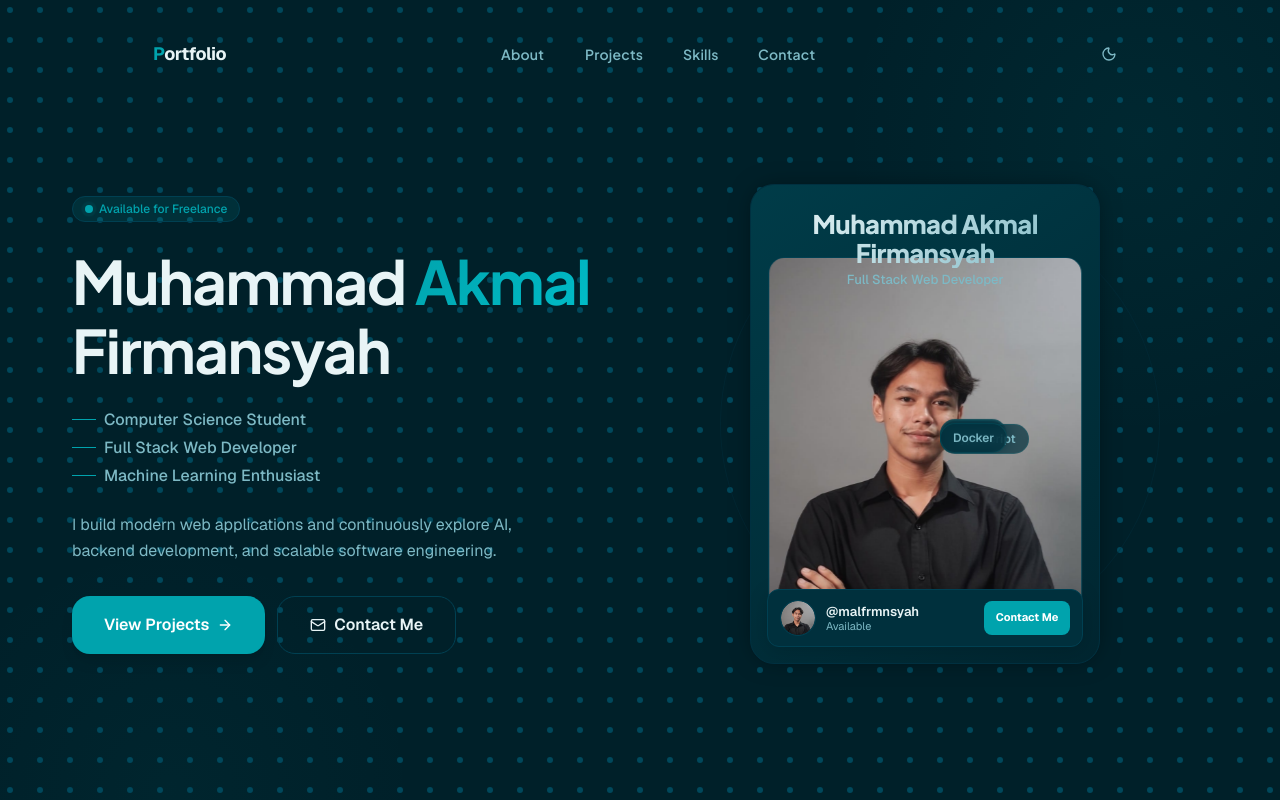
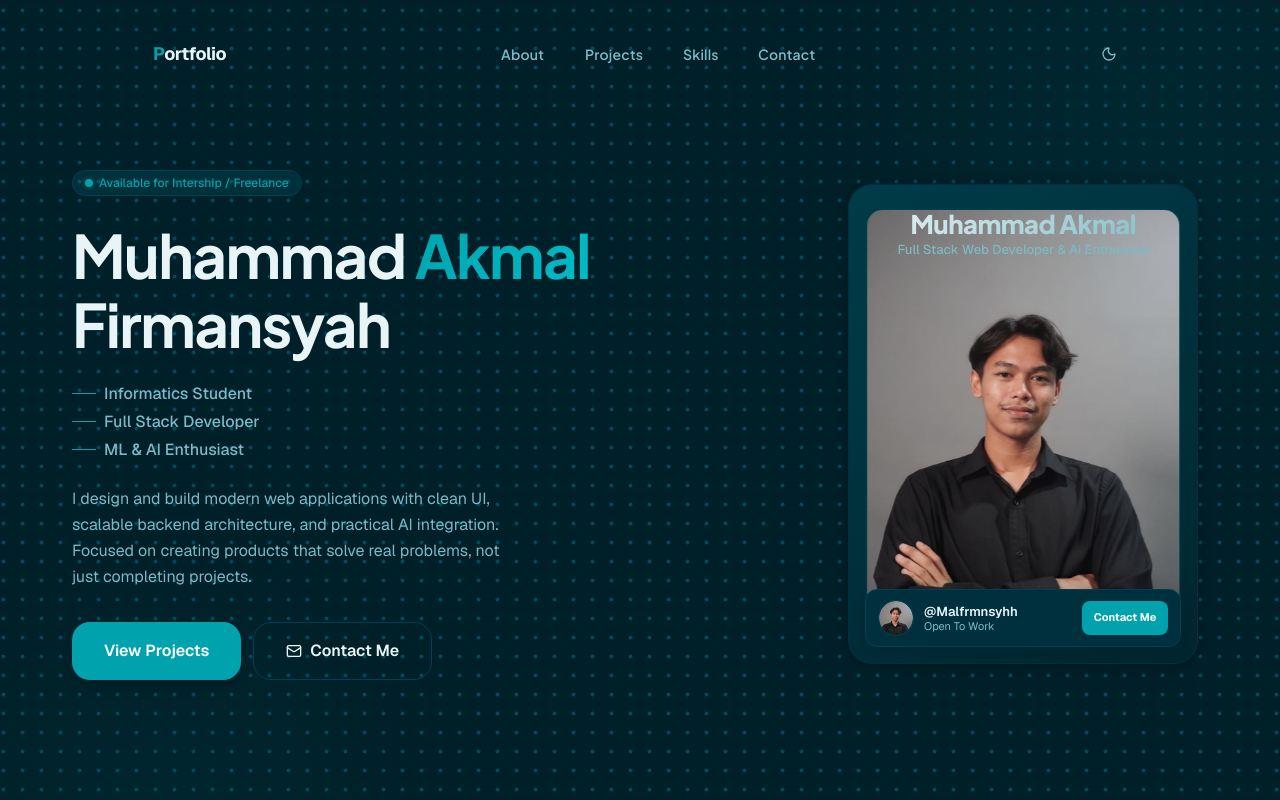
Before and after one commit to Malfrmnsyhh/Portfolio-Me, a Next.js app: page / in a window 1280 px wide. Shown: the top 800 px of the page. Built offline with nearby package versions, Linux system fonts and the light colour scheme.

Commit message:
style: align ProfileCard to balance hero grid layout

```diff
--- a/components/sections/Hero.tsx
+++ b/components/sections/Hero.tsx
@@ -8,9 +8,9 @@ import { DotGrid } from "@/components/ui/DotGrid";
 import ProfileCard from "@/components/ui/ProfileCard";
 
 const roles = [
-  "Computer Science Student",
-  "Full Stack Web Developer",
-  "Machine Learning Enthusiast",
+  "Informatics Student",
+  "Full Stack Developer",
+  "ML & AI Enthusiast",
 ];
 
 const fadeUp = {
@@ -50,8 +50,8 @@ export function Hero() {
 
         {/* Interactive Dot Grid Background */}
         <DotGrid
-          dotSize={6}
-          gap={24}
+          dotSize={4}
+          gap={15}
           proximity={120}
           shockRadius={180}
           shockStrength={15}
@@ -72,7 +72,7 @@ export function Hero() {
                   <span className="animate-ping absolute inline-flex h-full w-full rounded-full bg-[var(--accent)] opacity-75" />
                   <span className="relative inline-flex rounded-full h-2 w-2 bg-[var(--accent)]" />
                 </span>
-                Available for Freelance
+                Available for Intership / Freelance
               </Badge>
             </motion.div>
 
@@ -81,11 +81,12 @@ export function Hero() {
               {...fadeUp}
               transition={{ duration: 0.5, delay: 0.1, ease: "easeOut" }}
             >
-              <h1 className="font-heading text-5xl sm:text-6xl font-extrabold leading-[1.1] tracking-tight text-[var(--text-primary)]">
+              <h1 className="font-heading text-5xl sm:text-6xl font-extrabold leading-[1.1] tracking-tight text-[var(--text-primary)] cursor-default">
                 Muhammad{" "}
                 <span
                   style={{
-                    background: "linear-gradient(135deg, var(--accent), var(--accent-hover))",
+                    background:
+                      "linear-gradient(135deg, var(--accent), var(--accent-hover))",
                     WebkitBackgroundClip: "text",
                     WebkitTextFillColor: "transparent",
                     backgroundClip: "text",
@@ -106,7 +107,7 @@ export function Hero() {
               {roles.map((role, i) => (
                 <motion.p
                   key={role}
-                  className="text-base font-medium text-[var(--text-secondary)] flex items-center gap-2"
+                  className="text-base font-medium text-[var(--text-secondary)] flex items-center gap-2 cursor-default"
                   initial={{ opacity: 0, x: -10 }}
                   animate={{ opacity: 1, x: 0 }}
                   transition={{ delay: 0.3 + i * 0.1, duration: 0.4 }}
@@ -119,12 +120,14 @@ export function Hero() {
 
             {/* Description */}
             <motion.p
-              className="text-base leading-relaxed text-[var(--text-secondary)] max-w-md"
+              className="text-base leading-relaxed text-[var(--text-secondary)] max-w-md cursor-default"
               {...fadeUp}
               transition={{ duration: 0.5, delay: 0.5, ease: "easeOut" }}
             >
-              I build modern web applications and continuously explore AI,
-              backend development, and scalable software engineering.
+              I design and build modern web applications with clean UI, scalable
+              backend architecture, and practical AI integration. Focused on
+              creating products that solve real problems, not just completing
+              projects.
             </motion.p>
 
             {/* CTAs */}
@@ -145,7 +148,6 @@ export function Hero() {
                 }}
               >
                 View Projects
-                <ArrowRight size={16} />
               </Button>
               <Button
                 variant="ghost"
@@ -166,69 +168,30 @@ export function Hero() {
 
           {/* Right: Profile Card Visual */}
           <motion.div
-            className="hidden lg:flex items-center justify-center"
+            className="hidden lg:flex items-center justify-end"
             initial={{ opacity: 0, scale: 0.9 }}
             animate={{ opacity: 1, scale: 1 }}
             transition={{ duration: 0.7, delay: 0.3, ease: "easeOut" }}
           >
-            <div className="relative flex items-center justify-center w-[450px] h-[550px]">
-              {/* Outer rotating ring behind card for depth */}
-              <motion.div
-                className="absolute w-[440px] h-[440px] rounded-full border border-[var(--border-subtle)] opacity-40 pointer-events-none"
-                animate={{ rotate: 360 }}
-                transition={{ duration: 50, repeat: Infinity, ease: "linear" }}
-              />
-
-              {/* The ProfileCard */}
+            <div className="relative flex items-center justify-end w-[360px] h-[500px]">
               <ProfileCard
-                name="Muhammad Akmal Firmansyah"
-                title="Full Stack Web Developer"
-                handle="malfrmnsyah"
-                status="Available"
+                name="Muhammad Akmal"
+                title="Full Stack Web Developer & AI Enthusiast"
+                handle="Malfrmnsyhh"
+                status="Open To Work"
                 avatarUrl="/photo.jpeg"
                 iconUrl="/code-pattern.svg"
                 behindGlowEnabled={true}
                 behindGlowColor="rgba(0, 163, 173, 0.45)"
-                behindGlowSize="50%"
+                behindGlowSize="70%"
                 enableTilt={true}
                 innerGradient="linear-gradient(145deg, rgba(0, 163, 173, 0.1) 0%, rgba(0, 32, 41, 0.65) 100%)"
                 onContactClick={() => {
-                  document.querySelector("#contact")?.scrollIntoView({ behavior: "smooth" });
+                  document
+                    .querySelector("#contact")
+                    ?.scrollIntoView({ behavior: "smooth" });
                 }}
               />
-
-              {/* Floating skill pills around the card */}
-              {[
-                { label: "React", angle: 0, r: 235 },
-                { label: "Next.js", angle: 72, r: 235 },
-                { label: "Python", angle: 144, r: 235 },
-                { label: "TypeScript", angle: 216, r: 235 },
-                { label: "Docker", angle: 288, r: 235 },
-              ].map(({ label, angle, r }) => {
-                const rad = (angle * Math.PI) / 180;
-                const x = Math.round(r * Math.cos(rad));
-                const y = Math.round(r * Math.sin(rad));
-                return (
-                  <motion.div
-                    key={label}
-                    className="absolute text-xs font-semibold px-3 py-1.5 rounded-full border border-[var(--glass-border)] bg-[var(--glass)] text-[var(--text-secondary)] backdrop-blur-sm whitespace-nowrap pointer-events-none"
-                    style={{
-                      left: "50%",
-                      top: "50%",
-                      transform: `translate(calc(-50% + ${x}px), calc(-50% + ${y}px))`,
-                    }}
-                    animate={{ y: [0, -6, 0] }}
-                    transition={{
-                      duration: 3 + angle * 0.01,
-                      repeat: Infinity,
-                      ease: "easeInOut",
-                      delay: angle * 0.005,
-                    }}
-                  >
-                    {label}
-                  </motion.div>
-                );
-              })}
             </div>
           </motion.div>
         </div>
--- a/components/ui/ProfileCard.css
+++ b/components/ui/ProfileCard.css
@@ -254,13 +254,13 @@
 
 .pc-avatar-content .avatar {
   width: 90%;
-  height: 75%;
+  height: 85%;
   object-fit: cover;
   border-radius: 16px;
   border: 1px solid var(--border);
   position: absolute;
   left: 50%;
-  top: 15%;
+  top: 5%;
   transform-origin: 50% 50%;
   transform: translateX(calc(-50% + (var(--pointer-from-left) - 0.5) * 8px)) translateY(calc((var(--pointer-from-top) - 0.5) * 8px)) translateZ(0);
   backface-visibility: hidden;
```
